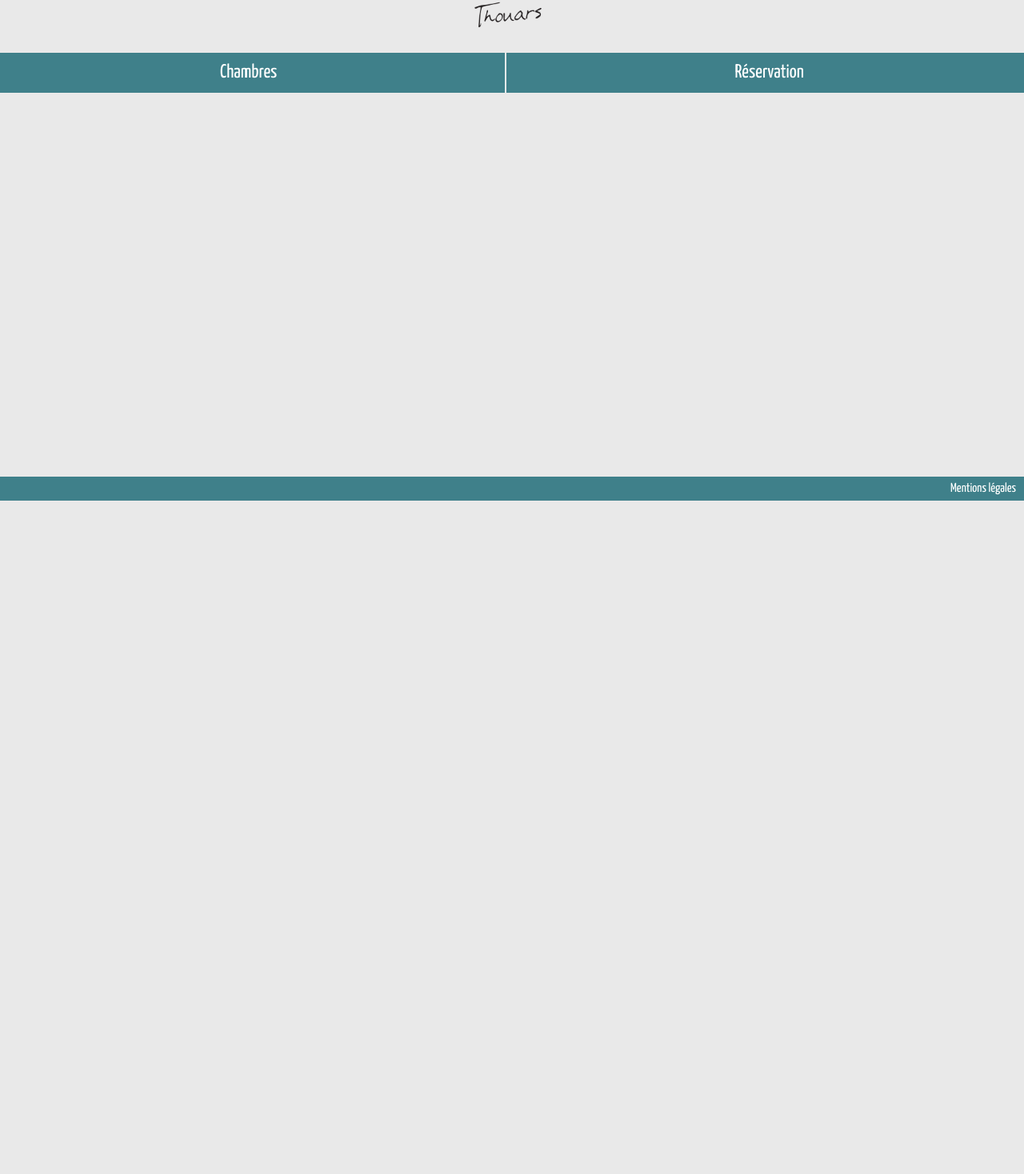
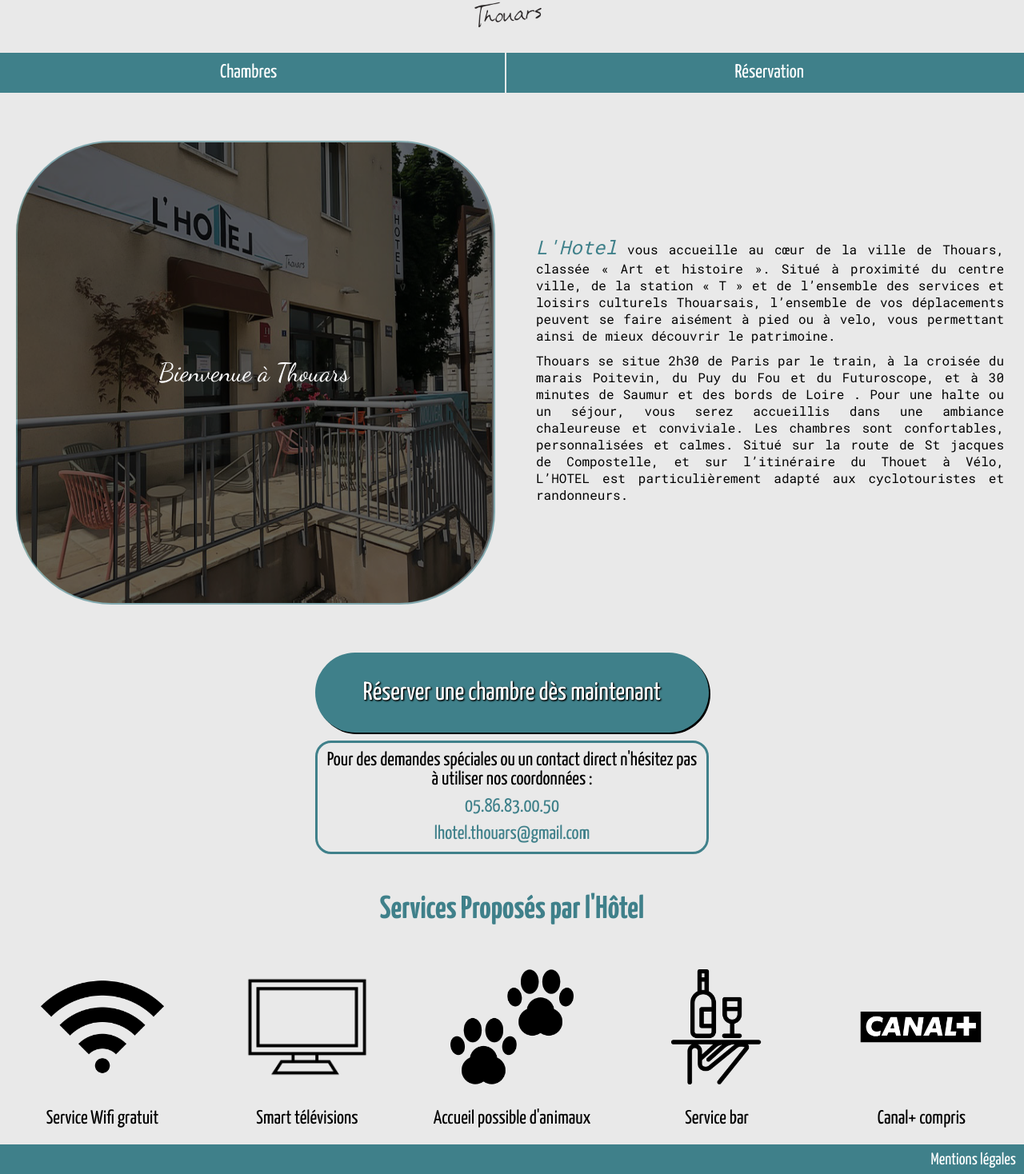
Before and after one commit to mel0ness/Lhotel-React, a React (Vite) app: page / in a window 1280 px wide. Shown: the part 174-1642 px from the top of the page at 80% size. Before the commit the page ends 800 px from the top, so only its background shows below. Built offline with nearby package versions, Linux system fonts and the light colour scheme.

Commit message:
Page d'accueil terminée, next page des chambres!

```diff
--- /dev/null
+++ b/src/Components/CTA/index.jsx
@@ -0,0 +1,35 @@
+import "../../Style/Components/CTA/cta.scss"
+import { useState } from "react"
+import { useNavigate } from "react-router-dom";
+
+const Cta = () => {
+
+const [animation, setAnimation] = useState(false);
+const navigate = useNavigate();
+
+const redirect = () => {
+setAnimation(true)
+
+setTimeout(() => {
+    navigate("./Reservation")
+}
+
+,1500)
+}
+
+    return (
+        <div className="CTA">
+{animation? <div className="directCTA" ><span className="loading"></span></div> : <div className="directCTA" onClick={() => redirect()}>Réserver une chambre dès maintenant</div> }
+
+<div className="indirectCTA"> Pour des demandes spéciales ou un contact direct n&apos;hésitez pas à utiliser nos coordonnées :
+<a href="tel:0586830050">05.86.83.00.50</a>
+<a href="mailto:lhotel.thouars@gmail.com">lhotel.thouars@gmail.com</a>
+</div>
+
+
+
+        </div>
+    )
+}
+
+export default Cta;
--- /dev/null
+++ b/src/Components/HotelPres/index.jsx
@@ -0,0 +1,20 @@
+import Terasse from "../../assets/terr.jpg"
+import "../../Style/Components/HotelPres/hotelpres.scss"
+
+const HotelPres = () => {
+    return (<div className="flexyBecome">
+<div className="calque"><img src={Terasse} alt="Devanture de l'hotel" className="devanture" /><div className="imageText">Bienvenue à Thouars</div></div>
+<div  className="description"><div className="parag"><span className="marque">L&apos;Hotel</span> vous accueille au cœur de la ville de
+                    Thouars, classée « Art et histoire ». Situé à proximité du centre ville, de la station « T » et de
+                    l’ensemble des services et loisirs culturels Thouarsais, l’ensemble de vos déplacements peuvent se
+                    faire aisément à pied ou à velo, vous permettant ainsi de mieux découvrir le patrimoine.</div>
+                <div  className="parag">Thouars se situe 2h30 de Paris par le train, à la croisée du marais
+                    Poitevin, du Puy du Fou et du Futuroscope, et à 30 minutes de Saumur et des bords de Loire . Pour
+                    une halte ou un séjour, vous serez accueillis dans une ambiance chaleureuse et conviviale. Les
+                    chambres sont confortables, personnalisées et calmes. Situé sur la route de St jacques de
+                    Compostelle, et sur l’itinéraire du Thouet à Vélo, L’HOTEL est particulièrement adapté aux
+                    cyclotouristes et randonneurs.</div></div>
+    </div>)
+}
+
+export default HotelPres;
--- /dev/null
+++ b/src/Components/Services/index.jsx
@@ -0,0 +1,22 @@
+import "../../Style/Components/Services/services.scss"
+import Service1 from "../../assets/wifi.png"
+import Service2 from "../../assets/tele.png"
+import Service3 from "../../assets/paws.png"
+import Service4 from "../../assets/bar.png"
+import Service5 from "../../assets/canal.png"
+
+const Services = () => {
+    return(
+        <div className="servicesBlock">
+            <h1>Services Proposés par l&apos;Hôtel</h1>
+            <div className="services">
+            <div className="service"><img src={Service1} alt></img><span className="invisible">Service Wifi gratuit</span></div>
+            <div className="service"><img src={Service2} alt></img><span className="invisible">Smart télévisions</span></div>
+            <div className="service"><img src={Service3} alt></img><span className="invisible">Accueil possible d&apos;animaux</span></div>
+            <div className="service"><img src={Service4} alt></img><span className="invisible">Service bar</span></div>
+            <div className="service"><img src={Service5} alt></img><span className="invisible">Canal+ compris</span></div>
+         </div></div>
+    )
+}
+
+export default Services;
--- a/src/Pages/Home/index.jsx
+++ b/src/Pages/Home/index.jsx
@@ -1,4 +1,7 @@
 import {HelmetProvider} from "react-helmet-async"
+import HotelPres from "../../Components/HotelPres";
+import Cta from "../../Components/CTA";
+import Services from "../../Components/Services";
 
 const Home = () => {
 
@@ -7,6 +10,9 @@ const Home = () => {
         <HelmetProvider>
             <title>Bienvenue à LHotel</title>
         </HelmetProvider>
+        <HotelPres/>
+        <Cta />
+        <Services />
     </div>)
 }
 
--- /dev/null
+++ b/src/Style/Components/CTA/cta.scss
@@ -0,0 +1,80 @@
+@use "../../Utils/variables";
+@use "../../Utils/keyframes";
+
+.CTA {
+    margin-top: 30px;
+
+    @media(min-width: 768px) {
+        width: 60%;
+        margin: auto;
+        margin-top: 30px;
+    }
+    @media(min-width: 1200px) {
+        width: 40%;
+    }
+
+
+    & .directCTA {
+        margin: 10px;
+        background-color: variables.$color1;
+        border-radius: 50px;
+        height: 100px;
+        color: white;
+        display: flex;
+        align-items: center;
+        justify-content: center;
+        font-size: 1.5rem;
+        text-decoration: none;
+        box-shadow: 2px 2px black;
+        text-shadow: 1px 1px 2px black, 1px 1px 2px black;
+
+        @media(min-width: 1000px) {
+            font-size: 2rem;
+        }
+        @media(min-width: 1440px) {
+            font-size: 2.4rem;
+        }
+
+        &:active {
+            box-shadow: unset;
+            position: relative;
+            left: 2px;
+            top:2px;
+        }
+
+        & .loading {
+            width: 50px;
+    height: 50px;
+    margin: auto;
+    box-shadow: 2px 0 black;
+    border-radius: 100%;
+    border: solid 5px transparent;
+    border-top-color: white;
+    border-left-color: white;
+    animation: loading linear 800ms infinite both;
+
+        }
+    }
+
+    & .indirectCTA {
+margin: 10px;
+font-size: 1.1rem;
+border: 3px solid variables.$color1;
+padding: 10px;
+border-radius: 20px;
+
+@media(min-width: 1000px) {
+    font-size: 1.5rem;
+}
+@media(min-width: 1440px) {
+    font-size: 2rem;
+}
+
+    & a {
+        margin-top: 10px;
+        display: block;
+        text-decoration: none;
+        color: variables.$color1;
+    }
+}
+}
--- a/src/Style/Components/Footer/footer.scss
+++ b/src/Style/Components/Footer/footer.scss
@@ -3,16 +3,32 @@
 .footer {
     background-color: variables.$color1;
     height: 30px;
-    position: fixed;
-    bottom: 0;
+
     display: flex;
     justify-content: right;
     width: 100%;
     align-items: center;
 
+    @media(min-width: 1024px) {
+        height: 40px;
+    }
+    @media(min-width: 1440px) {
+        height: 60px;
+    }
+
     & a {
         text-decoration: none;
         color: white;
         padding-right: 10px;
+
+        @media(min-width: 1024px) {
+            font-size: 1.3rem;
+        }
+        @media(min-width: 1440px) {
+            font-size: 1.5rem;
+        }
+        @media(min-width: 1600px) {
+            font-size: 1.8rem;
+        }
         }
 }
--- a/src/Style/Components/Header/header.scss
+++ b/src/Style/Components/Header/header.scss
@@ -37,6 +37,11 @@ nav {
     height: 50px;
     font-size: 1.5em;
 
+    @media(min-width: 1300px) {
+        height: 70px;
+        font-size: 2rem;
+    }
+
     & a {
        color: white;
        text-decoration: none;
@@ -55,6 +60,10 @@ nav {
         height: 50px;
         width: 2px;
         background-color: variables.$color2;
+
+        @media(min-width: 1300px) {
+            height: 70px;
+        }
     }
 }
 
--- /dev/null
+++ b/src/Style/Components/HotelPres/hotelpres.scss
@@ -0,0 +1,123 @@
+@use "../../Utils/variables";
+
+
+.calque {
+
+    position: relative;
+    height: calc(100vw * 3 / 4);
+    margin: 2px;
+
+    border-radius: 20%;
+
+    @media (min-width: 600px) {
+        width: 60%;
+        height: calc(60vw * 3 / 4);
+        margin: auto;
+        margin-top: 5px;
+    }
+
+    @media(min-width: 1000px) {
+        flex: 1;
+        display: flex;
+        flex-direction: column;
+        justify-content: center;
+        height: 100%;
+
+    }
+    @media(min-width: 1440px) {
+
+        height: 650px;
+    }
+
+
+    & img {
+        position: relative;
+       width: 100%;
+       height: 100%;
+        z-index: -1;
+        border-radius: 20%;
+
+        @media(min-width: 1000px) {
+            height: calc(60vw * 3 / 4);
+        }
+
+    }
+
+    &::after {
+        content: '';
+        display: block;
+        background-color: black ;
+        position: absolute;
+        opacity: 60%;
+        z-index: 1;
+        left:0;
+        top:0;
+      width: 100%;
+      height: 100%;
+      border-radius: 20%;
+      border: solid 2px variables.$color1;
+      @media(min-width: 1000px) {
+        height: calc(60vw * 3 / 4);
+        top: 50%;
+        transform: translateY(-50%);
+    }
+      @media(min-width: 1440px) {
+        height: 100%;
+    }
+
+    }
+
+    & .imageText {
+        position: absolute;
+        color: white;
+        top: 50%;
+        left: 50%;
+        z-index: 2;
+        transform: translate(-50%, -50%);
+        font-family: 'Dancing Script', cursive;
+        font-size: 2rem;
+    }
+}
+
+.description {
+    font-family: "Roboto Mono", monospace;
+
+    @media(min-width: 1000px) {
+        flex: 1;
+        display: flex;
+        flex-direction: column;
+        justify-content: center;
+    }
+
+    & .parag {
+        margin: 5px;
+        text-align: justify;
+        font-size: 0.8rem;
+        @media(min-width: 1000px) {
+            font-size: 1rem;
+        }
+        @media(min-width: 1300px) {
+            font-size: 1.2rem;
+        }
+        @media(min-width: 1600px) {
+            font-size: 1.4rem;
+        }
+    }
+
+    & .marque {
+        color: variables.$color1;
+        font-size: 1.5rem;
+        font-style: italic;
+    }
+}
+
+.flexyBecome {
+    @media(min-width: 1000px) {
+        display: flex;
+        justify-content: space-evenly;
+        gap: 50px;
+        margin: 20px;
+        height: 650px;
+    }
+
+}
--- /dev/null
+++ b/src/Style/Components/Services/services.scss
@@ -0,0 +1,64 @@
+@use "../../Utils/variables";
+
+h1 {
+
+    @media(min-width: 1200px) {
+        font-size: 2.5rem;
+    }
+    @media(min-width: 1440px) {
+        font-size: 3.5rem;
+    }
+}
+
+.services {
+    display: flex;
+    justify-content: space-evenly;
+    margin-top: 20px;
+    margin-bottom: 20px;
+
+    & .service {
+        max-width: 20%;
+        display: flex;
+        align-items: center;
+
+        @media(min-width: 768px) {
+            flex-direction: column;
+            justify-content: center;
+            position: relative;
+            margin-bottom: 50px;
+        }
+
+        & img {
+            width: 80%;
+
+            @media(min-width: 1100px) {
+                width: 60%;
+            }
+            @media(min-width: 1440px) {
+                width: 50%;
+            }
+        }
+
+        & .invisible {
+            display: none;
+            position: absolute;
+            bottom: -50px;
+
+            @media(min-width: 768px) {
+                display: block;
+            }
+            @media(min-width: 1040px) {
+                font-size: 1.5rem;
+            }
+            @media(min-width: 1600px) {
+                font-size: 1.8rem;
+            }
+        }
+    }
+}
+
+.servicesBlock {
+    @media(min-width: 1440px) {
+        margin-top: 100px;
+    }
+}
--- /dev/null
+++ b/src/Style/Utils/_keyframes.scss
@@ -0,0 +1,8 @@
+@keyframes loading {
+    from {
+      transform: rotate(0)
+    }
+    to {
+      transform: rotate(360deg);
+    }
+  }
--- a/src/Style/Utils/global.scss
+++ b/src/Style/Utils/global.scss
@@ -1,4 +1,5 @@
 @import url('https://fonts.googleapis.com/css2?family=Roboto+Mono&family=Yanone+Kaffeesatz:wght@400;700&display=swap');
+@import url('https://fonts.googleapis.com/css2?family=Dancing+Script&display=swap');
 
 html {
     font-family: 'Yanone Kaffeesatz', sans-serif;
@@ -7,6 +8,8 @@ html {
     text-align: center;
     box-sizing: border-box;
     background-color: #E9E9E9;
+    max-width: 1600px;
+    margin: auto;
   }
 
   body, #root {
```
Also changed, not shown: src/assets/arrowb.png (deleted).
